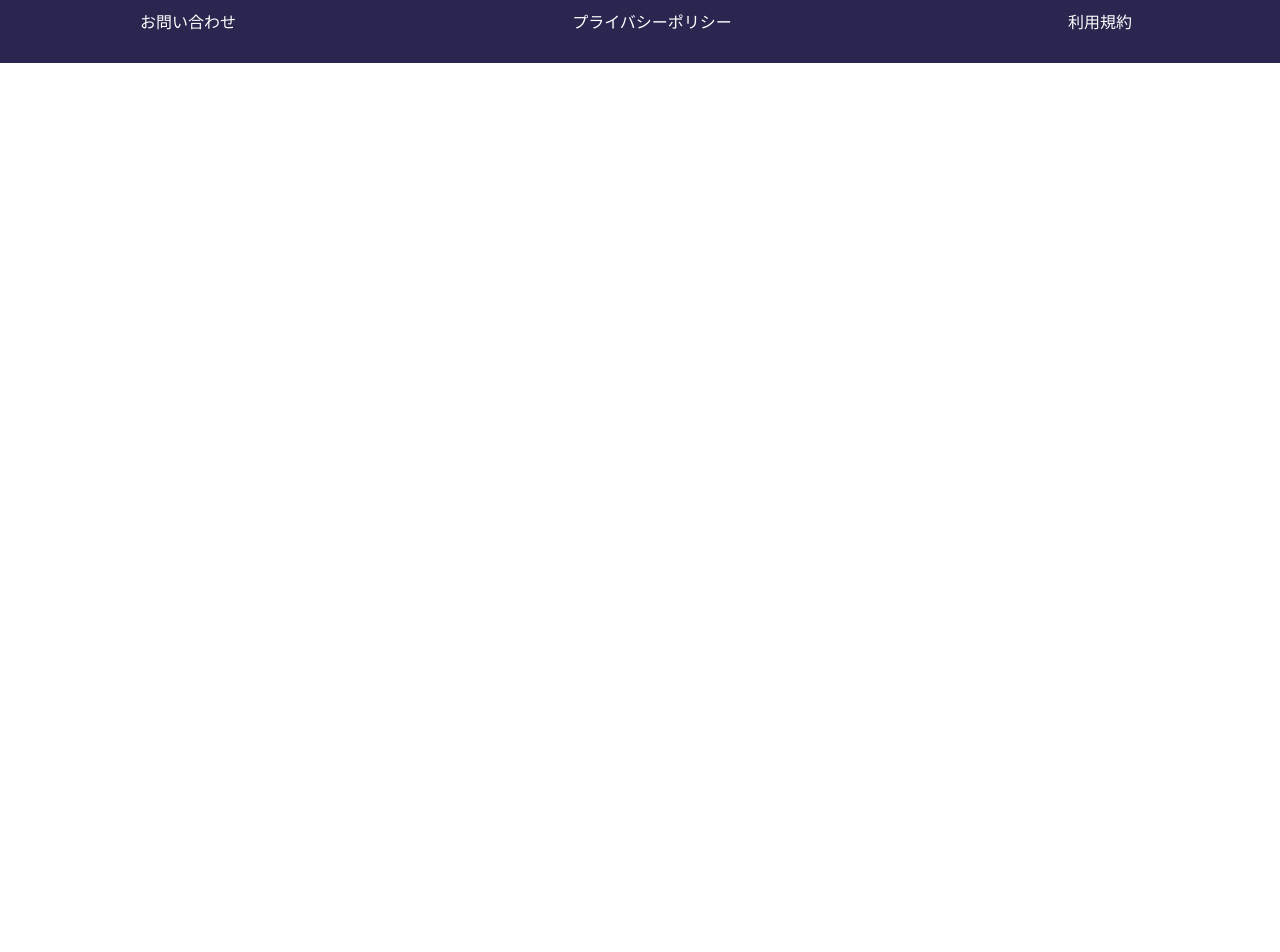
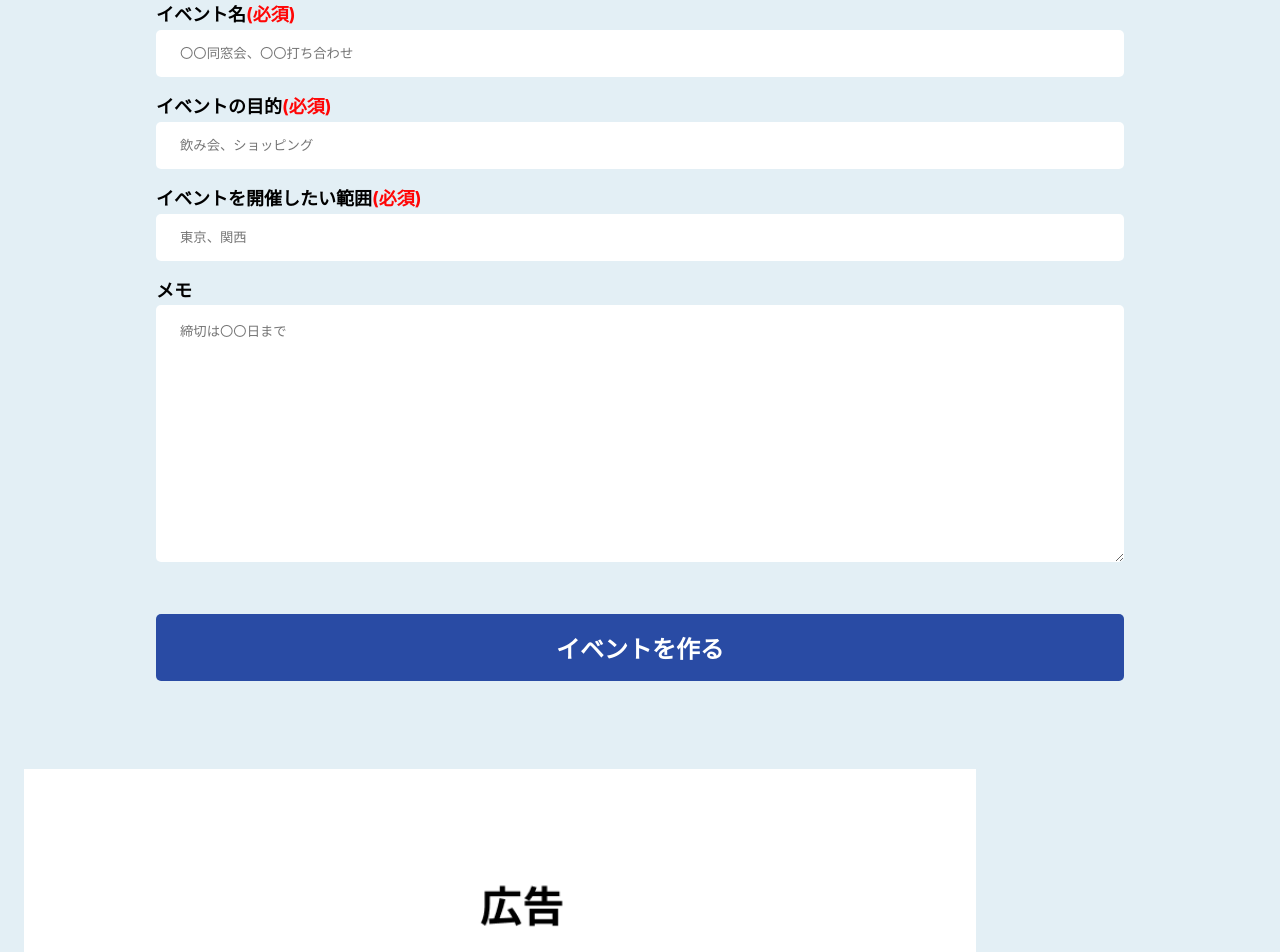
Before and after one commit to MurakamiMasaya/MeetingHub, a Next.js app: page / in a window 1280 px wide. Shown: the part 640-1592 px from the top of the page. Before the commit the page ends 800 px from the top, so only its background shows below. Built offline with nearby package versions, Linux system fonts and the light colour scheme.

Commit message:
イベントフォームの作成開始

```diff
--- a/next.config.js
+++ b/next.config.js
@@ -6,8 +6,8 @@ const nextConfig = {
     return config
   },
   compiler: {
-    emotion: true,
-  },
+    emotion: true
+  }
 }
 
 module.exports = nextConfig
--- /dev/null
+++ b/src/components/elements/Form/EventForm.tsx
@@ -0,0 +1,85 @@
+import { Button, InputField, TextArea } from '@/components'
+import { Event } from '@/types/Event'
+import styled from '@emotion/styled'
+import { NextPage } from 'next'
+import { useCallback, useState } from 'react'
+
+export const EventForm: NextPage = () => {
+  const [eventName, setEventName] = useState('')
+  const [eventPurpose, setEventPurpose] = useState('')
+  const [eventLocation, setEventLocation] = useState('')
+  const [eventMemo, setEventMemo] = useState('')
+
+  const handleSubmit = useCallback(() => {
+    const newEvent: Event = {
+      eventName,
+      eventPurpose,
+      eventLocation,
+      eventMemo
+    }
+    console.log(newEvent, 'newEvent')
+  }, [eventName, eventPurpose, eventLocation, eventMemo])
+
+  const handleEventName = useCallback((value: string) => {
+    setEventName(value)
+  }, [])
+  const handleEventPurpose = useCallback((value: string) => {
+    setEventPurpose(value)
+  }, [])
+  const handleEventLocation = useCallback((value: string) => {
+    setEventLocation(value)
+  }, [])
+  const handleEventMemo = useCallback((value: string) => {
+    setEventMemo(value)
+  }, [])
+
+  return (
+    <FormContainer>
+      <InputField
+        label="イベント名"
+        id="event-name"
+        placeholder="〇〇同窓会、〇〇打ち合わせ"
+        maxLength={20}
+        value={eventName}
+        setValue={handleEventName}
+        required={true}
+      />
+      <InputField
+        label="イベントの目的"
+        id="event-purpose"
+        placeholder="飲み会、ショッピング"
+        maxLength={20}
+        value={eventPurpose}
+        setValue={handleEventPurpose}
+        required={true}
+      />
+      <InputField
+        label="イベントを開催したい範囲"
+        id="event-location"
+        placeholder="東京、関西"
+        maxLength={20}
+        value={eventLocation}
+        setValue={handleEventLocation}
+        required={true}
+      />
+      <TextArea
+        label="メモ"
+        id="memo"
+        placeholder="締切は〇〇日まで"
+        maxLength={1000}
+        value={eventMemo}
+        setValue={handleEventMemo}
+        required={false}
+        rows={15}
+        cols={10}
+      />
+      <Button onClick={handleSubmit}>イベントを作る</Button>
+    </FormContainer>
+  )
+}
+
+const FormContainer = styled.div`
+  max-width: 1000px;
+  margin: 0 auto;
+  padding: 16px;
+`
--- a/src/components/layouts/Footer/Footer.tsx
+++ b/src/components/layouts/Footer/Footer.tsx
@@ -26,7 +26,7 @@ const FooterContainer = styled.div`
   height: 80px;
   margin: 0 auto;
   max-width: 1000px;
-  width: 80%;
+  width: 72%;
 `
 
 const Link = styled.a`
--- /dev/null
+++ b/src/components/uis/Button.tsx
@@ -0,0 +1,39 @@
+import { mediaQuery } from '@/hooks'
+import styled from '@emotion/styled'
+import React from 'react'
+
+type ButtonProps = {
+  children: React.ReactNode
+  color?: string
+  size?: 'small' | 'medium' | 'large'
+  onClick?: () => void
+}
+
+export const Button: React.FC<ButtonProps> = React.memo(
+  ({ children, color = '#294BA4', size = 'medium', onClick }) => {
+    return (
+      <StyledButton onClick={onClick} size={size} color={color}>
+        {children}
+      </StyledButton>
+    )
+  }
+)
+
+Button.displayName = 'Button'
+
+const StyledButton = styled.button<{ size; color }>`
+  border: none;
+  border-radius: 5px;
+  padding: 16px 24px;
+  margin: 36px auto;
+  width: 100%;
+  background-color: ${({ color }) => color};
+  color: #fff;
+  cursor: pointer;
+  font-size: 24px;
+  font-weight: bold;
+  ${mediaQuery('sp')} {
+    font-size: 16px;
+    margin: 24px auto;
+  }
+`
--- /dev/null
+++ b/src/components/uis/InputField.tsx
@@ -0,0 +1,56 @@
+import styled from '@emotion/styled'
+import React from 'react'
+
+type InputProps = {
+  label: string
+  id: string
+  placeholder: string
+  maxLength: number
+  value: string
+  setValue: (value: string) => void
+  required: boolean
+}
+
+export const InputField: React.FC<InputProps> = React.memo(
+  ({ label, id, placeholder, maxLength, value, setValue, required }) => {
+    return (
+      <InputFieldContainer>
+        <Label htmlFor={id}>
+          {label}
+          {required && <Required>(必須)</Required>}
+        </Label>
+        <Input
+          type="text"
+          id={id}
+          placeholder={placeholder}
+          maxLength={maxLength}
+          value={value}
+          onChange={(e) => setValue(e.target.value)}
+          required={required}
+        />
+      </InputFieldContainer>
+    )
+  }
+)
+
+InputField.displayName = 'InputField'
+
+const InputFieldContainer = styled.div`
+  display: flex;
+  flex-direction: column;
+  margin-bottom: 16px;
+`
+
+const Label = styled.label`
+  font-weight: bold;
+`
+
+const Required = styled.span`
+  color: #ff0606;
+`
+
+const Input = styled.input`
+  border: none;
+  border-radius: 5px;
+  padding: 16px 24px;
+`
--- /dev/null
+++ b/src/components/uis/TextArea.tsx
@@ -0,0 +1,69 @@
+import styled from '@emotion/styled'
+import React from 'react'
+
+type TextAreaProps = {
+  label: string
+  id: string
+  placeholder: string
+  maxLength: number
+  value: string
+  setValue: (value: string) => void
+  required: boolean
+  rows: number
+  cols: number
+}
+
+export const TextArea: React.FC<TextAreaProps> = React.memo(
+  ({
+    label,
+    id,
+    placeholder,
+    maxLength,
+    value,
+    setValue,
+    required,
+    rows,
+    cols
+  }) => {
+    return (
+      <TextAreaContainer>
+        <Label htmlFor={id}>
+          {label}
+          {required && <Required>(必須)</Required>}
+        </Label>
+        <TextAreaInput
+          id={id}
+          placeholder={placeholder}
+          maxLength={maxLength}
+          value={value}
+          onChange={(e) => setValue(e.target.value)}
+          required={required}
+          rows={rows}
+          cols={cols}
+        />
+      </TextAreaContainer>
+    )
+  }
+)
+
+TextArea.displayName = 'TextArea'
+
+const TextAreaContainer = styled.div`
+  display: flex;
+  flex-direction: column;
+  margin-bottom: 16px;
+`
+
+const Label = styled.label`
+  font-weight: bold;
+`
+
+const Required = styled.span`
+  color: #ff0606;
+`
+
+const TextAreaInput = styled.textarea`
+  border: none;
+  border-radius: 5px;
+  padding: 16px 24px;
+`
--- a/src/hooks/useMediaQuery.tsx
+++ b/src/hooks/useMediaQuery.tsx
@@ -2,7 +2,7 @@ const breakpoints = {
   iphone5: 320,
   sp: 576,
   tab: 768,
-  pc: 1042,
+  pc: 1042
 } as const
 
 export const mediaQuery = (key: keyof typeof breakpoints) =>
--- a/src/pages/api/hello.ts
+++ b/src/pages/api/hello.ts
@@ -7,7 +7,7 @@ type Data = {
 
 export default function handler(
   req: NextApiRequest,
-  res: NextApiResponse<Data>,
+  res: NextApiResponse<Data>
 ) {
   res.status(200).json({ name: 'John Doe' })
 }
--- a/src/pages/index.tsx
+++ b/src/pages/index.tsx
@@ -1,4 +1,4 @@
-import { Footer, Header } from '@/components'
+import { EventForm, Footer, Header } from '@/components'
 import { mediaQuery, useBoolean } from '@/hooks'
 import styled from '@emotion/styled'
 import { NextPage } from 'next'
@@ -9,30 +9,43 @@ const Home: NextPage = () => {
   return (
     <>
       <Header />
-      <MainContainer>
-        {isResponsive ? (
-          <Image src="/description_sp.png" alt="description" />
-        ) : (
-          <Image src="/description_pc.png" alt="description" />
-        )}
+      <ImageWrapper>
+        <Image
+          src={`/description_${isResponsive ? 'sp' : 'pc'}.png`}
+          alt="description"
+        />
         <Image src="/adsense_gray.png" alt="google adsense" />
-      </MainContainer>
+      </ImageWrapper>
+      <EventFormContainer>
+        <EventForm />
+        <ImageWrapper>
+          <Image src="/adsense_white.png" alt="google adsense" />
+        </ImageWrapper>
+      </EventFormContainer>
       <Footer />
     </>
   )
 }
 
-const MainContainer = styled.main`
-  height: auto;
-  margin: 0 auto;
+const ImageWrapper = styled.div`
+  display: flex;
+  flex-direction: column;
+  align-items: center;
+  gap: 24px;
+  padding: 36px 24px;
   max-width: 1000px;
+  ${mediaQuery('sp')} {
+    margin: 0 auto;
+    padding: 24px 16px;
+  }
 `
 
 const Image = styled.img`
-  margin: 36px auto;
-  ${mediaQuery('sp')} {
-    margin: 16px auto;
-  }
+  width: 100%;
+`
+
+const EventFormContainer = styled.div`
+  background-color: #e3eff5;
 `
 
 export default Home
--- /dev/null
+++ b/src/types/Event.ts
@@ -0,0 +1,6 @@
+export type Event = {
+  eventName: string
+  eventPurpose: string
+  eventLocation: string
+  eventMemo?: string
+}
```
Also changed, not shown: src/components/index.ts (+7 -1 lines), src/pages/userList.tsx (+6 -6 lines), 1 other file (tests, documents, lock files or other folders).
